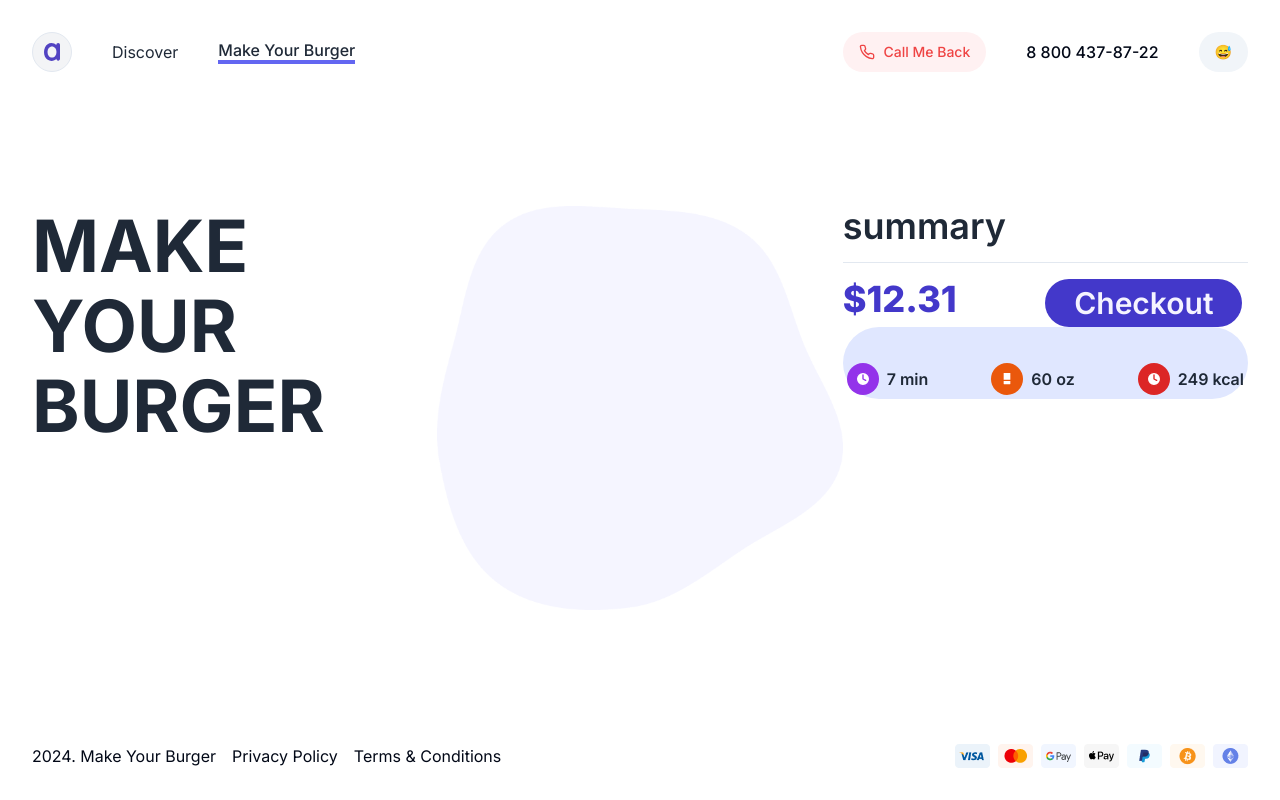
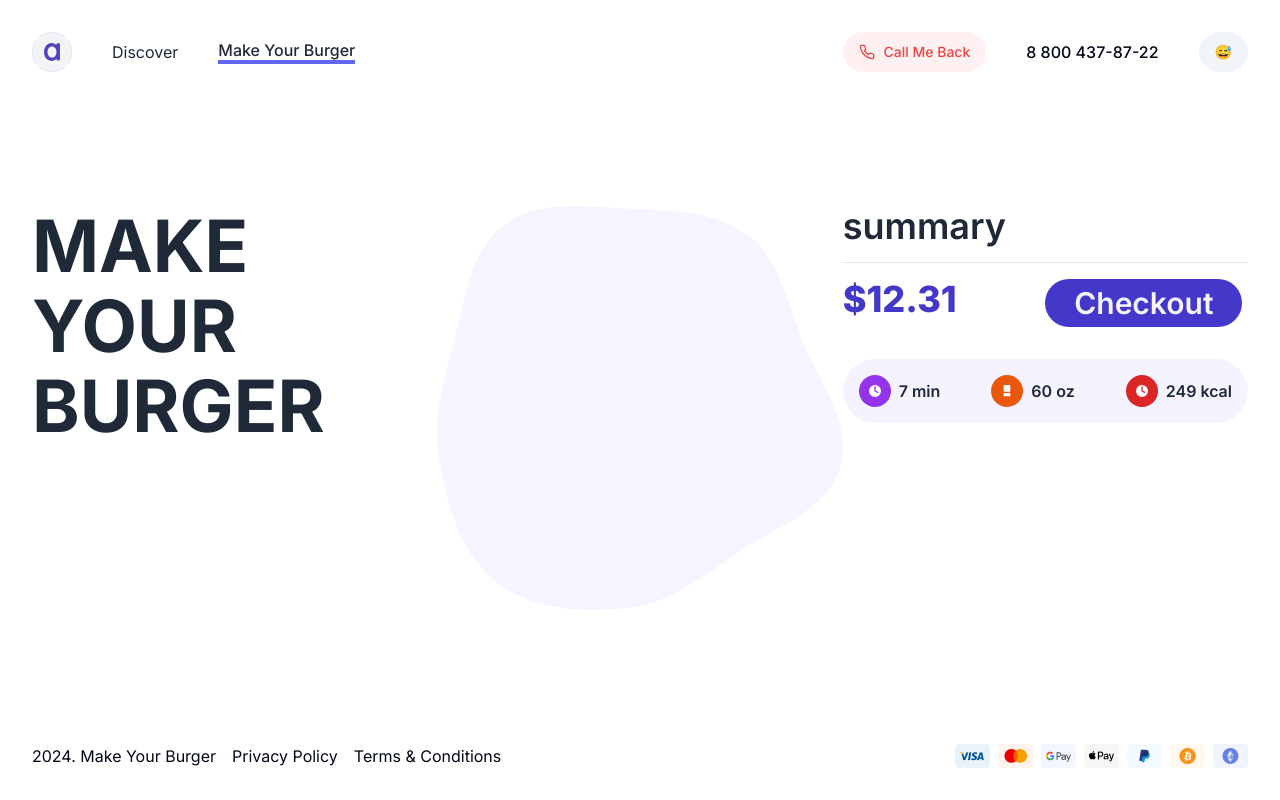
Before and after one commit to Alek30k/Make-Your-Burguer, a Next.js app: page /make in a window 1280 px wide. Built offline with nearby package versions, Linux system fonts and the light colour scheme.

Commit message:
last commit

```diff
--- a/app/(public)/components/cart.tsx
+++ b/app/(public)/components/cart.tsx
@@ -1,13 +1,14 @@
-import CartDetails from "@/components/cart/cartDetails";
+import CartHeader from "@/components/cart/cart-header";
 import { Button } from "@/components/ui/button";
 import { Separator } from "@/components/ui/separator";
+import { Beaker, Clock } from "lucide-react";
 
 const MakeCart = () => {
   return (
     <div>
       <h2 className="text-gray-800 text-4xl font-semibold mb-4">summary</h2>
       <Separator className="mb-4" />
-      <div className="grid grid-cols-2">
+      <div className="grid grid-cols-2 mb-4">
         <p className="w-[197px] text-indigo-700 text-4xl font-extrabold ">
           $12.31
         </p>
@@ -15,8 +16,10 @@ const MakeCart = () => {
           Checkout
         </Button>
       </div>
-      <section className="bg-indigo-100 p-1 rounded-full">
-        <CartDetails />
+      <section className="flex justify-between mt-8 bg-violet-50 rounded-[32px] p-4">
+        <CartHeader text="7 min" icon={Clock} iconColor="purple" />
+        <CartHeader text="60 oz" icon={Beaker} iconColor="orange" />
+        <CartHeader text="249 kcal" icon={Clock} iconColor="red" />
       </section>
     </div>
   );
```
